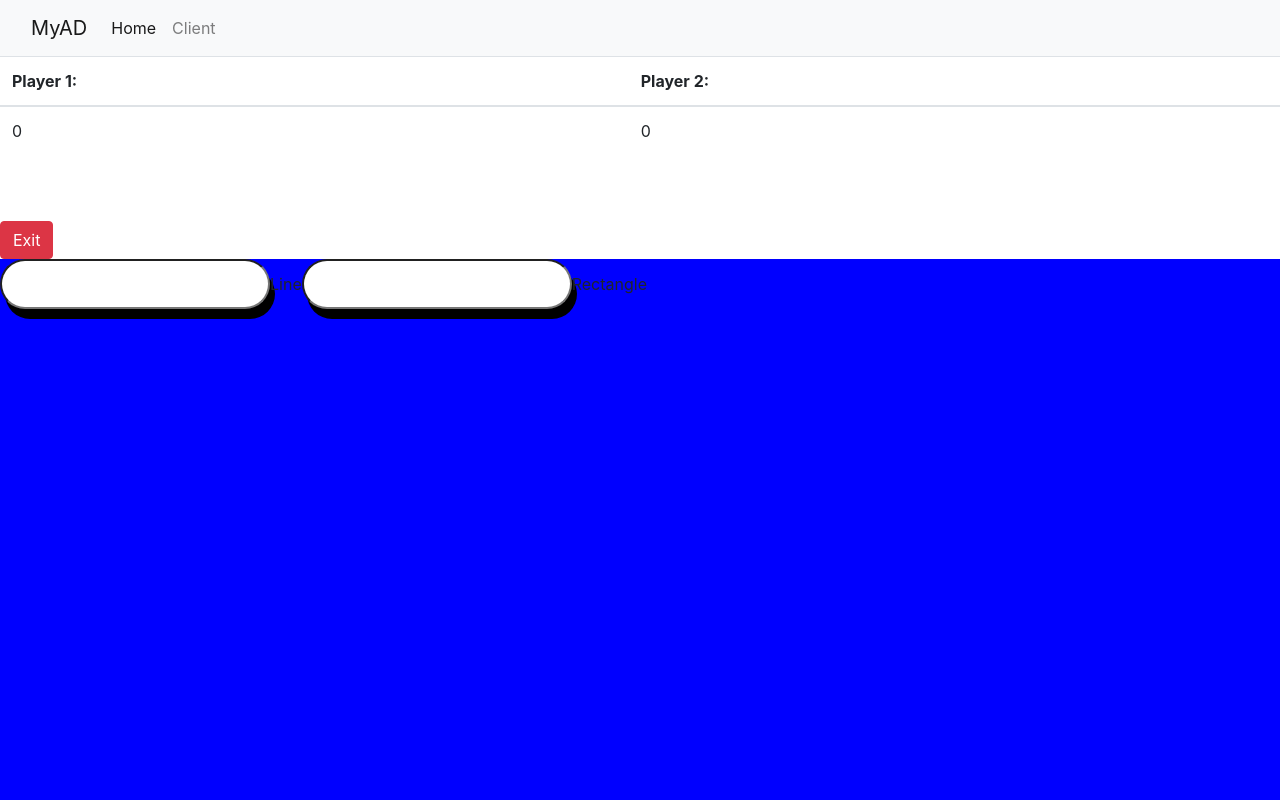
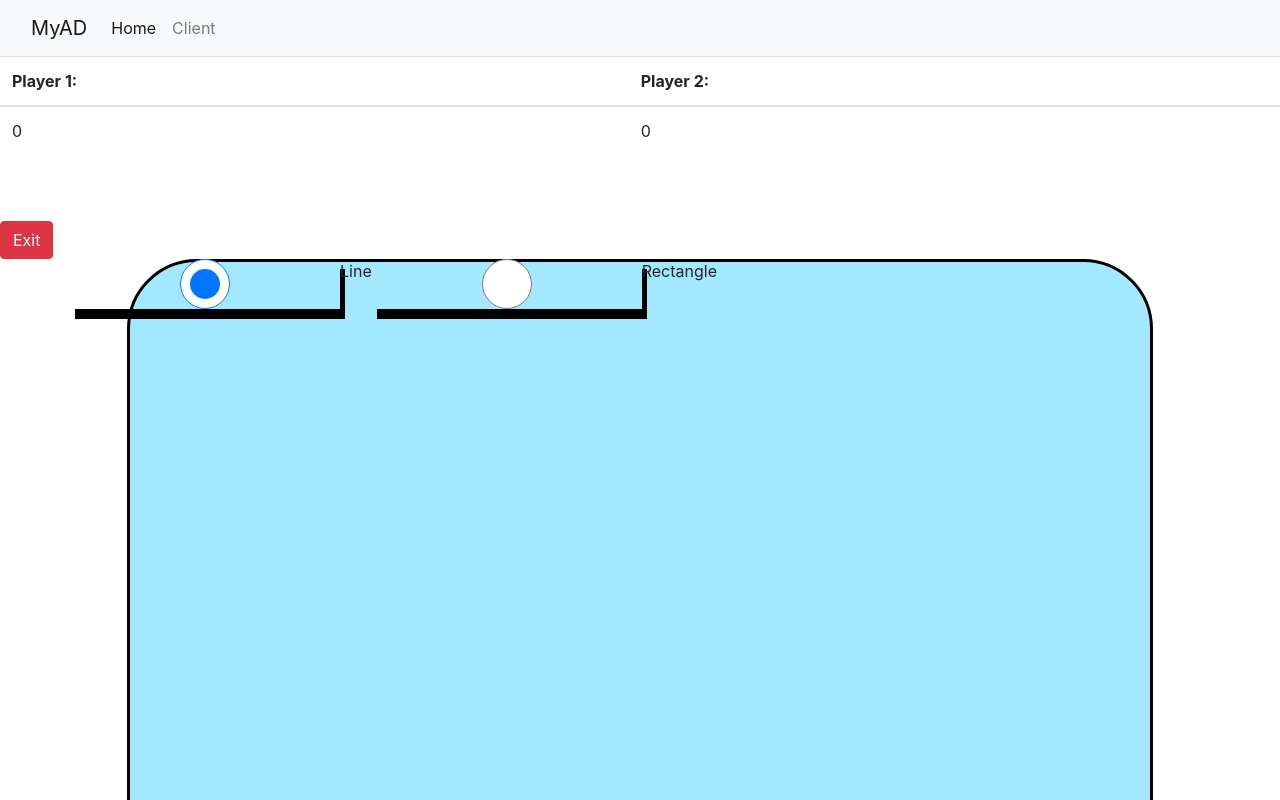
Before and after one commit to maya-assayag/Draw-Guess-real_time_game, a React (Create React App) app in the folder client/: page /play-ground/drawing in a window 1280 px wide. Shown: the top 800 px of the page. Built offline with nearby package versions, Linux system fonts and the light colour scheme; no server answers.

Commit message:
design canvas component

```diff
--- a/client/src/App.js
+++ b/client/src/App.js
@@ -6,7 +6,7 @@ import io from "socket.io-client";
 import Header from "./components/header";
 import NotFound from "./components/notFound";
 import Home from "./components/home/home";
-import WordChoosing from "./components/wordChoosing";
+import WordChoosing from "./components/wordChoosing/wordChoosing";
 import "./App.css";
 import "react-toastify/dist/ReactToastify.css";
 import WaitingPage from "./components/waitingPage/waitingPage";
--- /dev/null
+++ b/client/src/components/canvas.css
@@ -0,0 +1,19 @@
+.container {
+  position: relative;
+}
+.toolbar {
+  position: fixed;
+}
+#canvas {
+  border: solid 3px black;
+  border-radius: 70px;
+  padding-left: 0;
+  padding-right: 0;
+  margin-left: auto;
+  margin-right: auto;
+  margin-bottom: 10px;
+  display: block;
+  width: 90%;
+  height: 10%;
+  background-color: #a3e8ff;
+}
--- a/client/src/components/drawing.jsx
+++ b/client/src/components/drawing.jsx
@@ -1,6 +1,7 @@
 import React, { useLayoutEffect, useState, useEffect } from "react";
 import rough from "roughjs/bundled/rough.esm";
 import queryString from "query-string";
+import "./canvas.css";
 
 const generator = rough.generator();
 
@@ -83,32 +84,34 @@ const Drawing = ({ location, socket, history }) => {
   };
 
   return (
-    <div>
-      <div style={{ position: "fixed" }}>
+    <div className="container">
+      <div className="row toolbar" style={{ position: "fixed" }}>
         <input
-          type="redio"
+          type="radio"
           id="line"
           checked={elementType === "line"}
           onChange={() => setElementType("line")}
         />
         <label htmlFor="line">Line</label>
         <input
-          type="redio"
+          type="radio"
           id="rectangle"
           checked={elementType === "rectangle"}
           onChange={() => setElementType("rectangle")}
         />
         <label htmlFor="rectangle">Rectangle</label>
       </div>
+      <div className="row">
         <canvas
           id="canvas"
-        style={{ backgroundColor: "blue" }}
           width={window.innerWidth}
           height={window.innerHeight}
           onMouseDown={handlestartDrawing}
           onMouseUp={handlefinishDrawing}
           onMouseMove={handleDrawing}
         ></canvas>
+      </div>
+      <div className="row">
         {player === "Player1" ? (
           <button
             type="submit"
@@ -138,6 +141,7 @@ const Drawing = ({ location, socket, history }) => {
           </div>
         )}
       </div>
+    </div>
   );
 };
 
--- a/client/src/components/guessing.jsx
+++ b/client/src/components/guessing.jsx
@@ -1,5 +1,6 @@
 import React, { useLayoutEffect, useState, useEffect } from "react";
 import rough from "roughjs/bundled/rough.esm";
+import "./canvas.css";
 
 const Gussing = ({ socket, history, onRightGuessing }) => {
   const [elements, setElements] = useState([]);
@@ -41,9 +42,8 @@ const Gussing = ({ socket, history, onRightGuessing }) => {
     <div>
       <canvas
         id="canvas"
-        style={{ backgroundColor: "blue" }}
-        width={window.innerWidth}
-        height={window.innerHeight}
+        min-width={window.innerWidth}
+        min-height={window.innerHeight}
       ></canvas>
 
       <div>
--- a/client/src/components/waitingPage/waitingPage.jsx
+++ b/client/src/components/waitingPage/waitingPage.jsx
@@ -29,7 +29,7 @@ const WaitingPage = ({ location, socket, history }) => {
           Please wait, player 1 will choose a word to draw...
         </div>
       )}
-      <div class="lds-hourglass"></div>
+      <div className="lds-hourglass"></div>
     </React.Fragment>
   );
 };
--- /dev/null
+++ b/client/src/components/wordChoosing/wordChoosing.css
@@ -0,0 +1,31 @@
+.card-title {
+  font-family: "Comic Sans MS", "Comic Sans", cursive;
+  font-size: 40px;
+  text-align: center;
+}
+.conteiner {
+  /* place-items: center; */
+  margin: 0 auto;
+}
+
+.card {
+  /* align-items: center;
+  justify-content: center; */
+
+  margin-bottom: 20px;
+  margin-top: 20px;
+}
+
+.level-0 {
+  background-color: #7dc57d;
+}
+.level-1 {
+  background-color: #fbfa8e;
+}
+.level-2 {
+  background-color: #e6582e;
+}
+
+/* .btn {
+  align: center;
+} */
--- a/client/src/components/wordChoosing.jsx
+++ b/client/src/components/wordChoosing/wordChoosing.jsx
@@ -1,6 +1,6 @@
 import React, { Component } from "react";
-import { generateWords } from "../services/generateWords";
-
+import { generateWords } from "../../services/generateWords";
+import "./wordChoosing.css";
 import _ from "lodash";
 
 class WordChoosing extends Component {
@@ -20,17 +20,20 @@ class WordChoosing extends Component {
     this.props.history.replace(`/play-ground/drawing?role=Player1`);
   };
 
+  renderLevelClassName = level => {
+    return `card level-${level}`;
+  };
+
   render() {
     const { words } = this.state;
     return (
       <React.Fragment>
-        <div className="row">
+        <div className="container">
           {words.map(word => (
-            <div key={word.level} className="col-sm-6">
-              <div className="card">
+            <div key={word.level} className="col-3 ">
+              <div className={this.renderLevelClassName(word.level)}>
                 <div className="card-body">
                   <h5 className="card-title">{word.value}</h5>
-
                   <a
                     href="#"
                     className="btn btn-primary"
```
Lines whose indentation alone changed are shown as unchanged.
